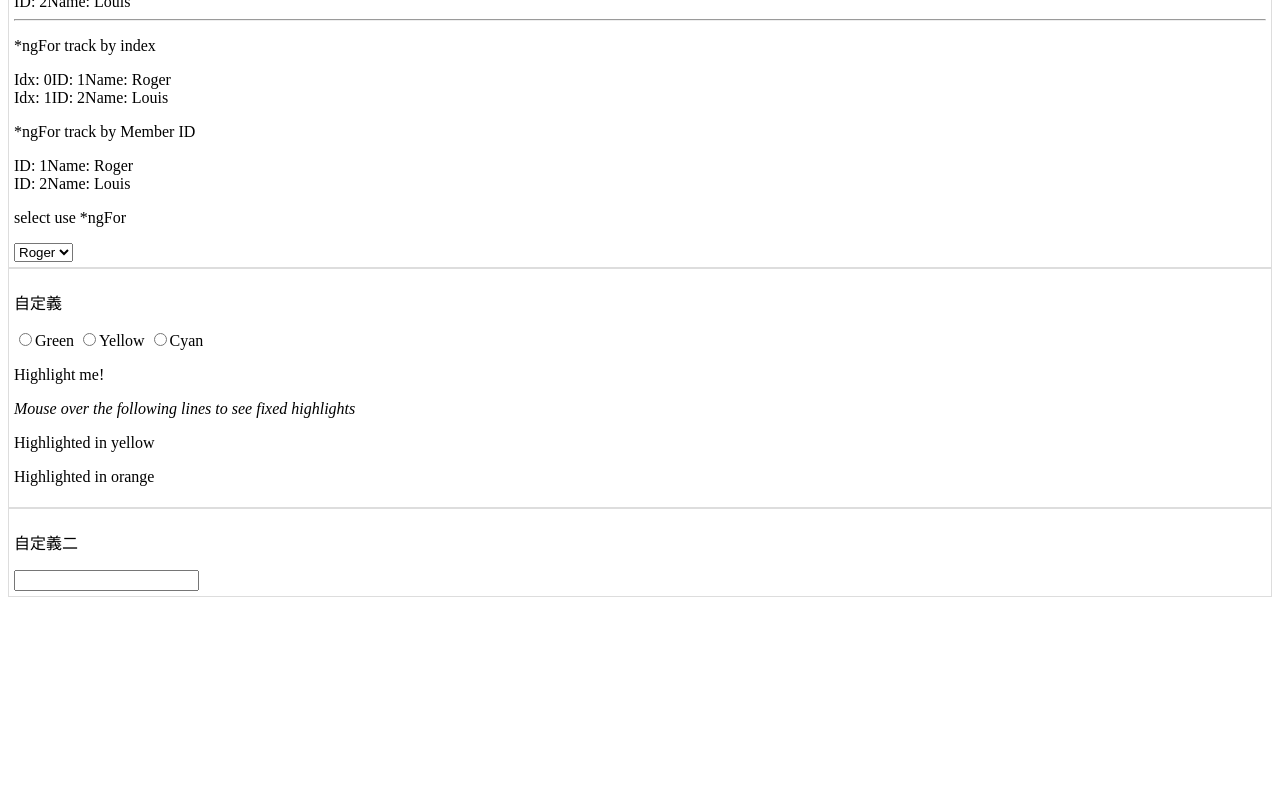
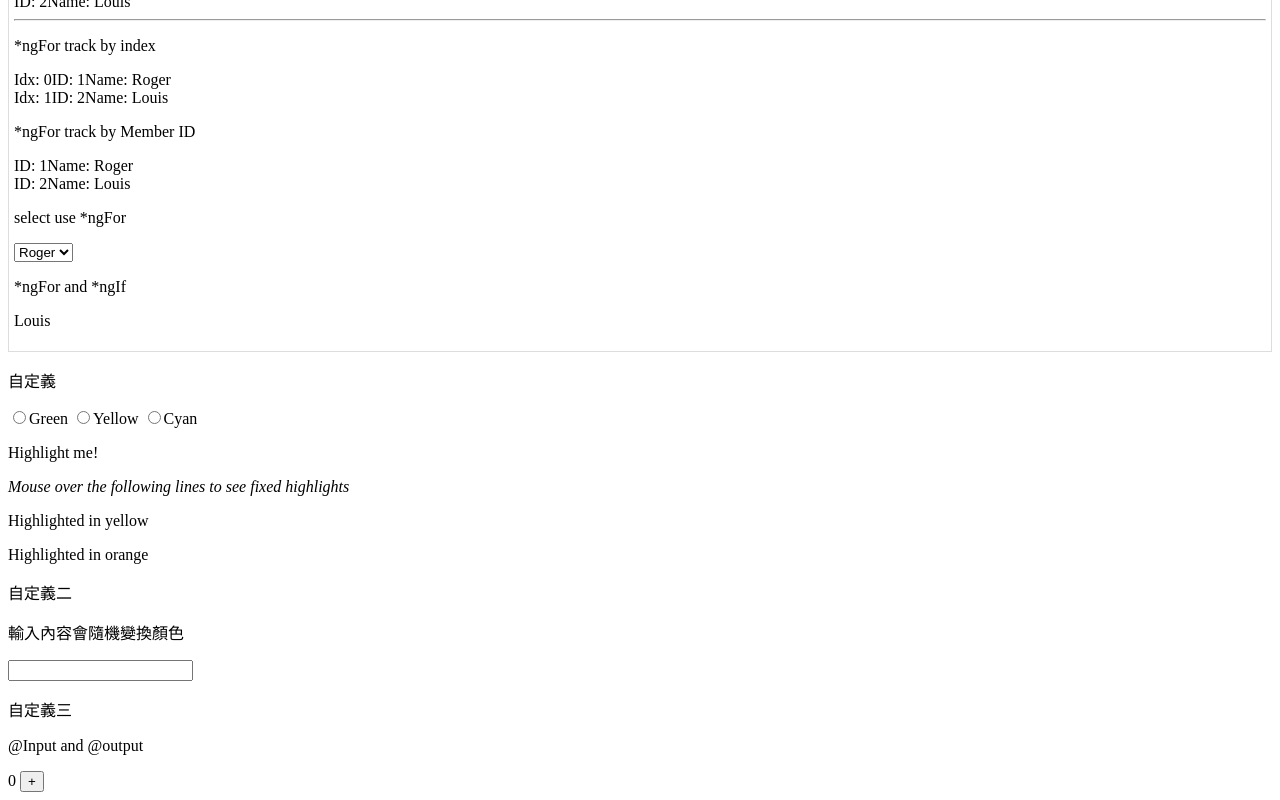
Before and after one commit to rojochen/ng4-basic-practice, an Angular app in the folder my-app/: page / in a window 1280 px wide. Shown: the part 1386-2186 px from the top of the page. Before the commit the page ends 1991 px from the top, so only its background shows below. Built offline with nearby package versions, Linux system fonts and the light colour scheme.

Commit message:
fixed Directive sample code.

```diff
--- /dev/null
+++ b/my-app/src/app/app-collar.directive.ts
@@ -0,0 +1,15 @@
+import { Directive, HostListener, Input, Output, EventEmitter } from '@angular/core';
+
+@Directive({
+  selector: '[appAppCollar]'
+})
+export class AppCollarDirective {
+  @Input() appAppCollar = 0;
+  @Output() result = new EventEmitter<number>();
+  @HostListener('click') onClick() {
+    this.appAppCollar++;
+    this.result.emit(this.appAppCollar);
+  }
+  constructor() { }
+
+}
--- a/my-app/src/app/app.component.html
+++ b/my-app/src/app/app.component.html
@@ -5,3 +5,4 @@
   </h1>
 </div>
 <app-component-demo-5></app-component-demo-5>
+<app-component-demo-6></app-component-demo-6>
--- a/my-app/src/app/app.module.ts
+++ b/my-app/src/app/app.module.ts
@@ -9,6 +9,8 @@ import { ComponentDemo5Component } from './component-demo-5/component-demo-5.com
 import { ComponentDemo4Component } from './component-demo-4/component-demo-4.component';
 import { HighlightDirective } from './highlight.directive';
 import { Highlight2Directive } from './highlight2.directive';
+import { ComponentDemo6Component } from './component-demo-6/component-demo-6.component';
+import { AppCollarDirective } from './app-collar.directive';
 
 @NgModule({
   declarations: [
@@ -19,7 +21,9 @@ import { Highlight2Directive } from './highlight2.directive';
     ComponentDemo5Component,
     ComponentDemo4Component,
     HighlightDirective,
-    Highlight2Directive
+    Highlight2Directive,
+    ComponentDemo6Component,
+    AppCollarDirective
   ],
   imports: [
     BrowserModule, FormsModule
--- a/my-app/src/app/component-demo-5/component-demo-5.component.html
+++ b/my-app/src/app/component-demo-5/component-demo-5.component.html
@@ -95,22 +95,11 @@
   <select (change)="selectChange($event)">
     <option *ngFor="let member of getMember();trackBy: trackByIndex;" [value]="member.id" [innerHTML]="member.name"></option>
   </select>
+
+  <p>*ngFor and *ngIf</p>
+
+    <div *ngFor="let member of getMember();trackBy: trackByIndex;">
+      <p *ngIf="member.id !== 1"  [innerHTML]="member.name"></p>
+    </div>
+
 </div>
-
-<div class="content">
-  <p>自定義</p>
-  <input type="radio" name="colors" (click)="color='lightgreen'">Green
-  <input type="radio" name="colors" (click)="color='yellow'">Yellow
-  <input type="radio" name="colors" (click)="color='cyan'">Cyan
-  <p [appHighlight]="color">Highlight me!</p>
-  <p [appHighlight]="color" defaultColor="violet">
-    <p>
-      <i>Mouse over the following lines to see fixed highlights</i>
-    </p>
-    <p [appHighlight]="'yellow'">Highlighted in yellow</p>
-    <p appHighlight="orange">Highlighted in orange</p>
-</div>
-<div class="content">
-  <p>自定義二</p>
-  <input type="text" appHighlight2>
-</div>
--- /dev/null
+++ b/my-app/src/app/component-demo-6/component-demo-6.component.html
@@ -0,0 +1,25 @@
+<div class="content">
+    <p>自定義</p>
+    <input type="radio" name="colors" (click)="color='lightgreen'">Green
+    <input type="radio" name="colors" (click)="color='yellow'">Yellow
+    <input type="radio" name="colors" (click)="color='cyan'">Cyan
+    <p [appHighlight]="color">Highlight me!</p>
+    <p [appHighlight]="color" defaultColor="violet">
+      <p>
+        <i>Mouse over the following lines to see fixed highlights</i>
+      </p>
+      <p [appHighlight]="'yellow'">Highlighted in yellow</p>
+      <p appHighlight="orange">Highlighted in orange</p>
+  </div>
+  <div class="content">
+    <p>自定義二</p>
+    <p>輸入內容會隨機變換顏色</p>
+    <input type="text" appHighlight2>
+  </div>
+
+  <div class="content">
+    <p>自定義三</p>
+    <p>@Input and @output</p>
+    {{count}}
+    <button appAppCollar  (count)="count" (result)="countChange($event)"> + </button>
+  </div>
--- /dev/null
+++ b/my-app/src/app/component-demo-6/component-demo-6.component.ts
@@ -0,0 +1,20 @@
+import { Component, OnInit } from '@angular/core';
+
+@Component({
+  selector: 'app-component-demo-6',
+  templateUrl: './component-demo-6.component.html',
+  styleUrls: ['./component-demo-6.component.css']
+})
+export class ComponentDemo6Component implements OnInit {
+  color: string;
+  count: number;
+  constructor() {
+    this.count = 0;
+   }
+
+  ngOnInit() {
+  }
+  countChange(e) {
+    this.count = e;
+  }
+}
```
Also changed, not shown: my-app/src/app/component-demo-6/component-demo-6.component.css (added), 2 other files (tests, documents, lock files or other folders).
